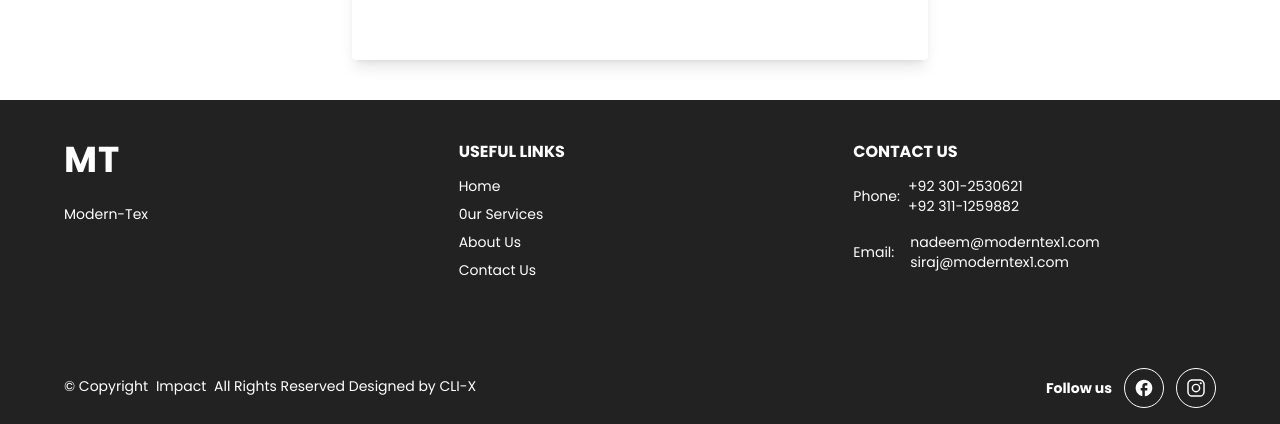
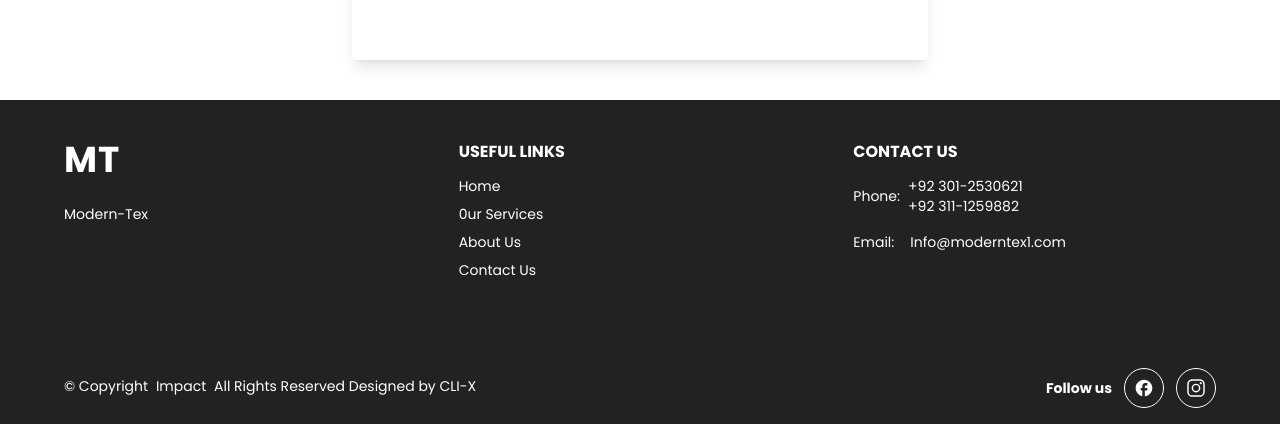
Before and after one commit to mr-saim-365/ModernTex, a React (Vite) app: page /Contact in a window 1280 px wide. Shown: the part 1362-1786 px from the top of the page. Built offline with nearby package versions, Linux system fonts and the light colour scheme.

Commit message:
Footer email is  set now

```diff
--- a/src/components/Footer.jsx
+++ b/src/components/Footer.jsx
@@ -135,10 +135,9 @@ const Footer = () => {
                       <strong>Email: </strong>
                     </div>
 
-                    <div className="flex flex-col ">
-                      <span>nadeem@moderntex1.com</span>
+                    <div>
+                      <span>Info@moderntex1.com</span>
 
-                      <span>siraj@moderntex1.com</span>
                     </div>
                   </div>
 
```
